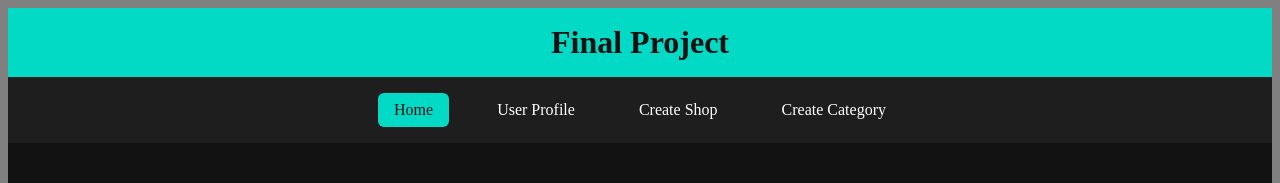
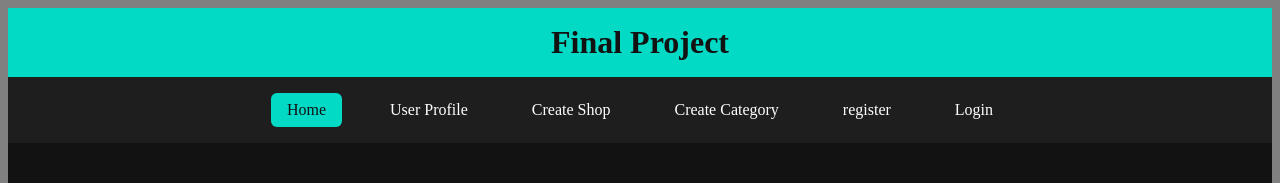
Before and after one commit to Gi-Guy/FinalPrj-Shopping, a React (Vite) app in the folder client/: page / in a window 1280 px wide. Shown: the top 183 px of the page. Built offline with nearby package versions, Linux system fonts and the light colour scheme; no server answers.

Commit message:
FIX DIMA'S SHITY LAYOUT

```diff
--- a/client/src/components/Layout.tsx
+++ b/client/src/components/Layout.tsx
@@ -12,6 +12,8 @@ export default function Layout() {
         <NavLink to="/profile">User Profile</NavLink>
         <NavLink to="/create-shop">Create Shop</NavLink>
         <NavLink to="/create-category">Create Category</NavLink>
+        <NavLink to="/register">register</NavLink>
+        <NavLink to="/login">Login</NavLink>
       </nav>
 
       <main className="main-content">
```
